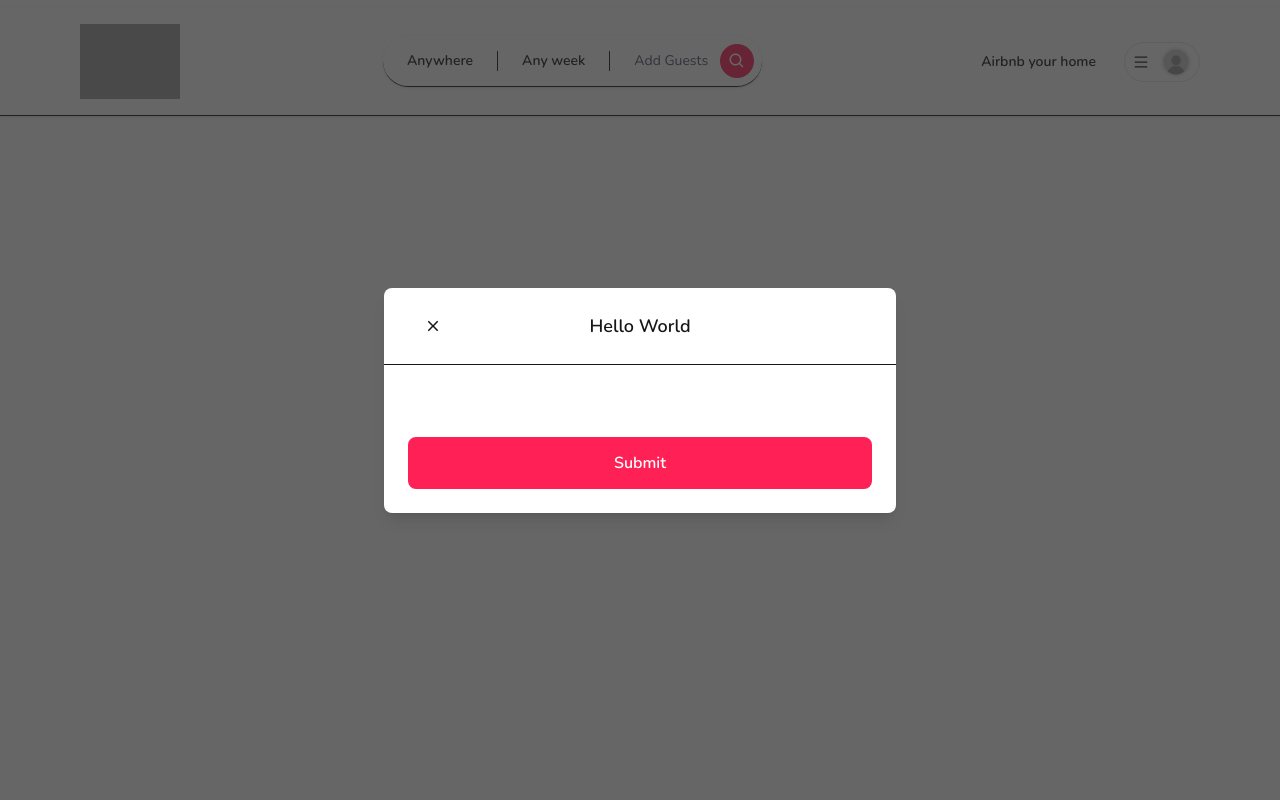
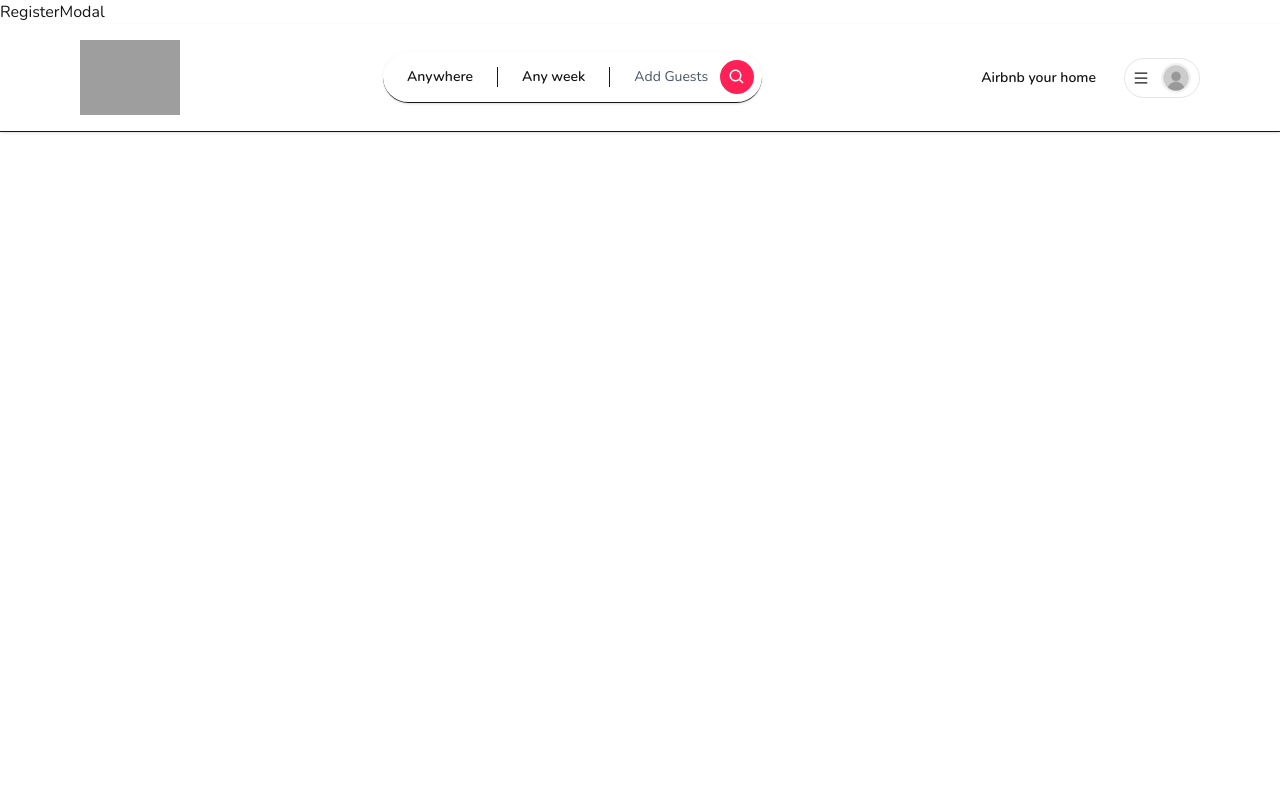
Before and after one commit to sarim-alis/stay-villa, a Next.js app: page / in a window 1280 px wide. Built offline with nearby package versions, Linux system fonts and the light colour scheme; grey boxes are pictures that could not be loaded.

Commit message:
feat/Register modal setup

```diff
--- /dev/null
+++ b/app/components/modals/RegisterModal.tsx
@@ -0,0 +1,11 @@
+import React from 'react';
+
+const RegisterModal: React.FC = () => {
+  return (
+    <div>
+        RegisterModal
+    </div>
+  );
+};
+
+export default RegisterModal;
--- a/app/layout.tsx
+++ b/app/layout.tsx
@@ -2,7 +2,7 @@ import type { Metadata } from "next";
 import { Nunito } from "next/font/google";
 import Navbar from "./components/navbar/Navbar";
 import "./globals.css";
-import Modal from "./components/modals/Modal";
+import RegisterModal from "./components/modals/RegisterModal";
 
 export const metadata: Metadata = {
   title: "Stay Villa 🌟",
@@ -17,7 +17,7 @@ export default function RootLayout({ children }: Readonly<{ children: React.Reac
   return (
     <html lang="en">
       <body className={font.className}>
-        <Modal actionLabel="Submit" title="Hello World" isOpen />
+        <RegisterModal />
         <Navbar />
         {children}
       </body>
--- a/package.json
+++ b/package.json
@@ -9,10 +9,12 @@
     "lint": "eslint"
   },
   "dependencies": {
+    "axios": "^1.13.2",
     "next": "16.0.3",
     "react": "19.2.0",
     "react-dom": "19.2.0",
-    "react-icons": "^5.5.0"
+    "react-icons": "^5.5.0",
+    "zustand": "^5.0.9"
   },
   "devDependencies": {
     "@tailwindcss/postcss": "^4",
```
Also changed, not shown: app/hooks/useRegisterModal.ts (added), 1 other file (tests, documents, lock files or other folders).
